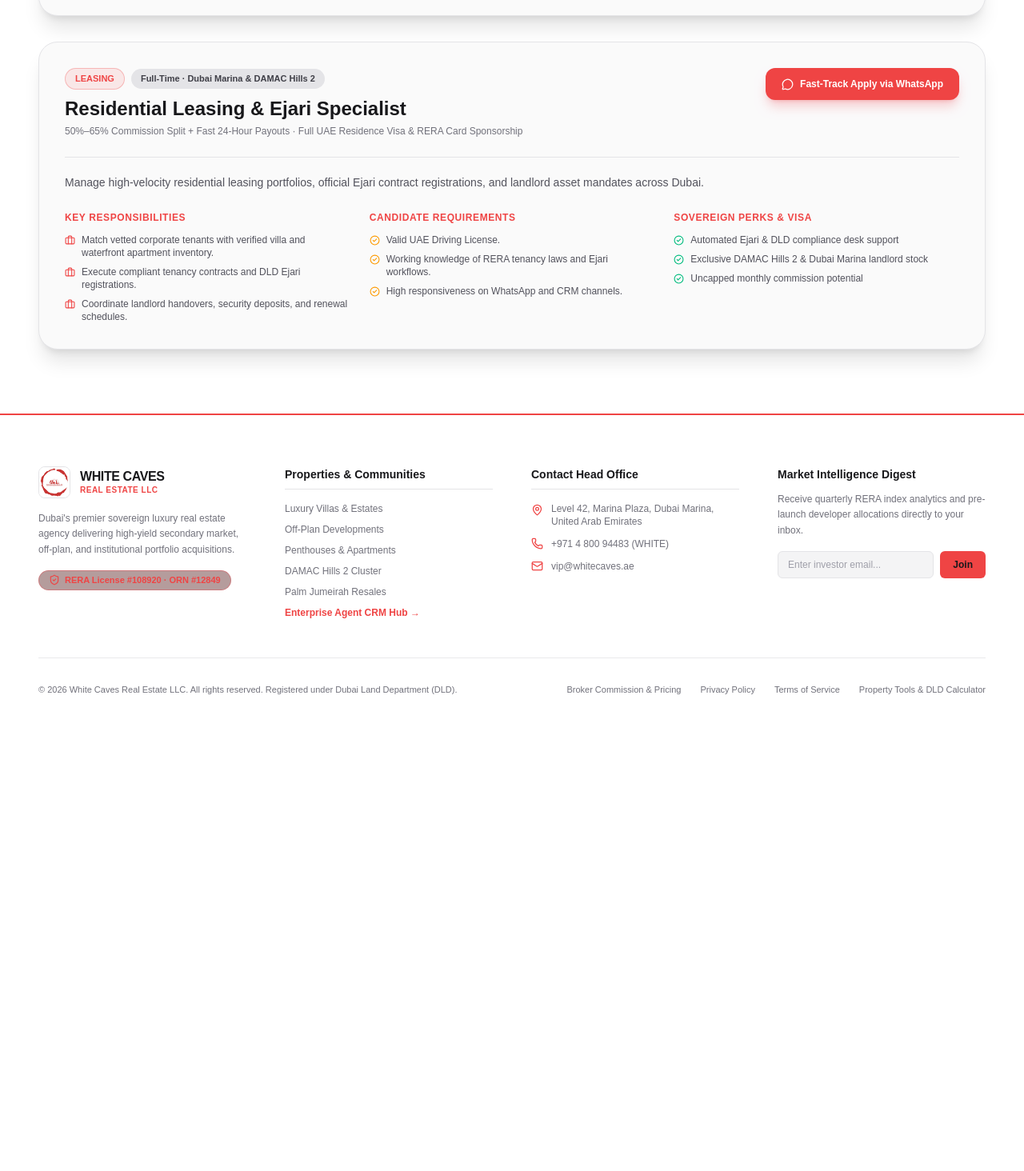
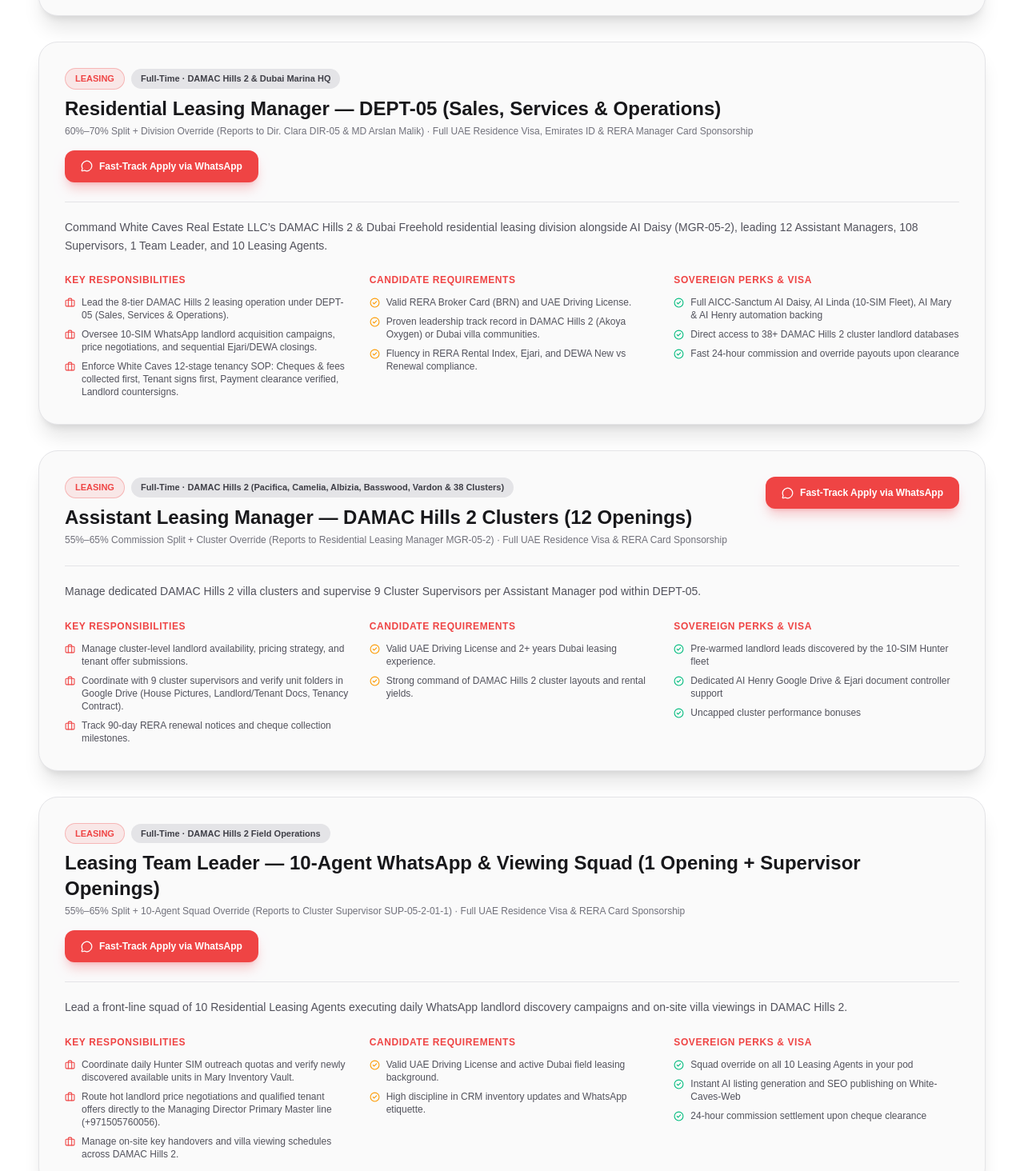
Before and after one commit to arslan9024/White-Caves-Web, a Next.js app: page /careers in a window 1280 px wide. Shown: the part 873-2337 px from the top of the page at 80% size. Before the commit the page ends 1790 px from the top, so only its background shows below. Built offline with nearby package versions, Linux system fonts and the light colour scheme; no server answers.

Commit message:
feat(careers): publish DEPT-05 open human residential leasing positions

```diff
--- a/src/data/corporate.data.ts
+++ b/src/data/corporate.data.ts
@@ -247,20 +247,99 @@ export const CAREER_OPENINGS: CareerJobOpening[] = [
     ],
   },
   {
+    id: 'dept05-residential-leasing-manager',
+    title: 'Residential Leasing Manager — DEPT-05 (Sales, Services & Operations)',
+    department: 'Leasing',
+    type: 'Full-Time',
+    experience: '4+ Years Dubai Residential Leasing Leadership',
+    location: 'DAMAC Hills 2 & Dubai Marina HQ',
+    splitDetails: '60%–70% Split + Division Override (Reports to Dir. Clara DIR-05 & MD Arslan Malik)',
+    visaPolicy: 'Full UAE Residence Visa, Emirates ID & RERA Manager Card Sponsorship',
+    description:
+      'Command White Caves Real Estate LLC’s DAMAC Hills 2 & Dubai Freehold residential leasing division alongside AI Daisy (MGR-05-2), leading 12 Assistant Managers, 108 Supervisors, 1 Team Leader, and 10 Leasing Agents.',
+    responsibilities: [
+      'Lead the 8-tier DAMAC Hills 2 leasing operation under DEPT-05 (Sales, Services & Operations).',
+      'Oversee 10-SIM WhatsApp landlord acquisition campaigns, price negotiations, and sequential Ejari/DEWA closings.',
+      'Enforce White Caves 12-stage tenancy SOP: Cheques & fees collected first, Tenant signs first, Payment clearance verified, Landlord countersigns.',
+    ],
+    requirements: [
+      'Valid RERA Broker Card (BRN) and UAE Driving License.',
+      'Proven leadership track record in DAMAC Hills 2 (Akoya Oxygen) or Dubai villa communities.',
+      'Fluency in RERA Rental Index, Ejari, and DEWA New vs Renewal compliance.',
+    ],
+    perks: [
+      'Full AICC-Sanctum AI Daisy, AI Linda (10-SIM Fleet), AI Mary & AI Henry automation backing',
+      'Direct access to 38+ DAMAC Hills 2 cluster landlord databases',
+      'Fast 24-hour commission and override payouts upon clearance',
+    ],
+  },
+  {
+    id: 'dept05-assistant-leasing-manager-dh2',
+    title: 'Assistant Leasing Manager — DAMAC Hills 2 Clusters (12 Openings)',
+    department: 'Leasing',
+    type: 'Full-Time',
+    experience: '2+ Years Dubai Leasing',
+    location: 'DAMAC Hills 2 (Pacifica, Camelia, Albizia, Basswood, Vardon & 38 Clusters)',
+    splitDetails: '55%–65% Commission Split + Cluster Override (Reports to Residential Leasing Manager MGR-05-2)',
+    visaPolicy: 'Full UAE Residence Visa & RERA Card Sponsorship',
+    description:
+      'Manage dedicated DAMAC Hills 2 villa clusters and supervise 9 Cluster Supervisors per Assistant Manager pod within DEPT-05.',
+    responsibilities: [
+      'Manage cluster-level landlord availability, pricing strategy, and tenant offer submissions.',
+      'Coordinate with 9 cluster supervisors and verify unit folders in Google Drive (House Pictures, Landlord/Tenant Docs, Tenancy Contract).',
+      'Track 90-day RERA renewal notices and cheque collection milestones.',
+    ],
+    requirements: [
+      'Valid UAE Driving License and 2+ years Dubai leasing experience.',
+      'Strong command of DAMAC Hills 2 cluster layouts and rental yields.',
+    ],
+    perks: [
+      'Pre-warmed landlord leads discovered by the 10-SIM Hunter fleet',
+      'Dedicated AI Henry Google Drive & Ejari document controller support',
+      'Uncapped cluster performance bonuses',
+    ],
+  },
+  {
+    id: 'dept05-leasing-team-leader-dh2',
+    title: 'Leasing Team Leader — 10-Agent WhatsApp & Viewing Squad (1 Opening + Supervisor Openings)',
+    department: 'Leasing',
+    type: 'Full-Time',
+    experience: '2+ Years UAE Field Leasing',
+    location: 'DAMAC Hills 2 Field Operations',
+    splitDetails: '55%–65% Split + 10-Agent Squad Override (Reports to Cluster Supervisor SUP-05-2-01-1)',
+    visaPolicy: 'Full UAE Residence Visa & RERA Card Sponsorship',
+    description:
+      'Lead a front-line squad of 10 Residential Leasing Agents executing daily WhatsApp landlord discovery campaigns and on-site villa viewings in DAMAC Hills 2.',
+    responsibilities: [
+      'Coordinate daily Hunter SIM outreach quotas and verify newly discovered available units in Mary Inventory Vault.',
+      'Route hot landlord price negotiations and qualified tenant offers directly to the Managing Director Primary Master line (+971505760056).',
+      'Manage on-site key handovers and villa viewing schedules across DAMAC Hills 2.',
+    ],
+    requirements: [
+      'Valid UAE Driving License and active Dubai field leasing background.',
+      'High discipline in CRM inventory updates and WhatsApp etiquette.',
+    ],
+    perks: [
+      'Squad override on all 10 Leasing Agents in your pod',
+      'Instant AI listing generation and SEO publishing on White-Caves-Web',
+      '24-hour commission settlement upon cheque clearance',
+    ],
+  },
+  {
     id: 'leasing-specialist',
-    title: 'Residential Leasing & Ejari Specialist',
+    title: 'Residential Leasing Agent — DAMAC Hills 2 Hunter & Viewing Squad (10 Openings)',
     department: 'Leasing',
     type: 'Full-Time',
     experience: '1+ Year UAE Leasing',
-    location: 'Dubai Marina & DAMAC Hills 2',
-    splitDetails: '50%–65% Commission Split + Fast 24-Hour Payouts',
+    location: 'DAMAC Hills 2 & Dubai Marina',
+    splitDetails: '50%–65% Commission Split + Fast 24-Hour Payouts (Reports to Team Leader TL-05-2-01)',
     visaPolicy: 'Full UAE Residence Visa & RERA Card Sponsorship',
     description:
-      'Manage high-velocity residential leasing portfolios, official Ejari contract registrations, and landlord asset mandates across Dubai.',
+      'Pair your WhatsApp Hunter line with White Caves AICC-Sanctum to discover available DAMAC Hills 2 villas, update your scoped Mary Inventory Vault, and conduct tenant viewings.',
     responsibilities: [
-      'Match vetted corporate tenants with verified villa and waterfront apartment inventory.',
-      'Execute compliant tenancy contracts and DLD Ejari registrations.',
-      'Coordinate landlord handovers, security deposits, and renewal schedules.',
+      'Run anti-ban WhatsApp landlord outreach campaigns to discover available villas and townhouses in DAMAC Hills 2.',
+      'Log available units into Mary Inventory Vault and hand off hot leads for Primary Master closing.',
+      'Conduct in-person tenant viewings, collect booking cheques/fees, and coordinate Ejari & DEWA handovers.',
     ],
     requirements: [
       'Valid UAE Driving License.',
@@ -268,7 +347,7 @@ export const CAREER_OPENINGS: CareerJobOpening[] = [
       'High responsiveness on WhatsApp and CRM channels.',
     ],
     perks: [
-      'Automated Ejari & DLD compliance desk support',
+      'Automated Ejari & DLD compliance desk support via AI Daisy & AI Henry',
       'Exclusive DAMAC Hills 2 & Dubai Marina landlord stock',
       'Uncapped monthly commission potential',
     ],
```
